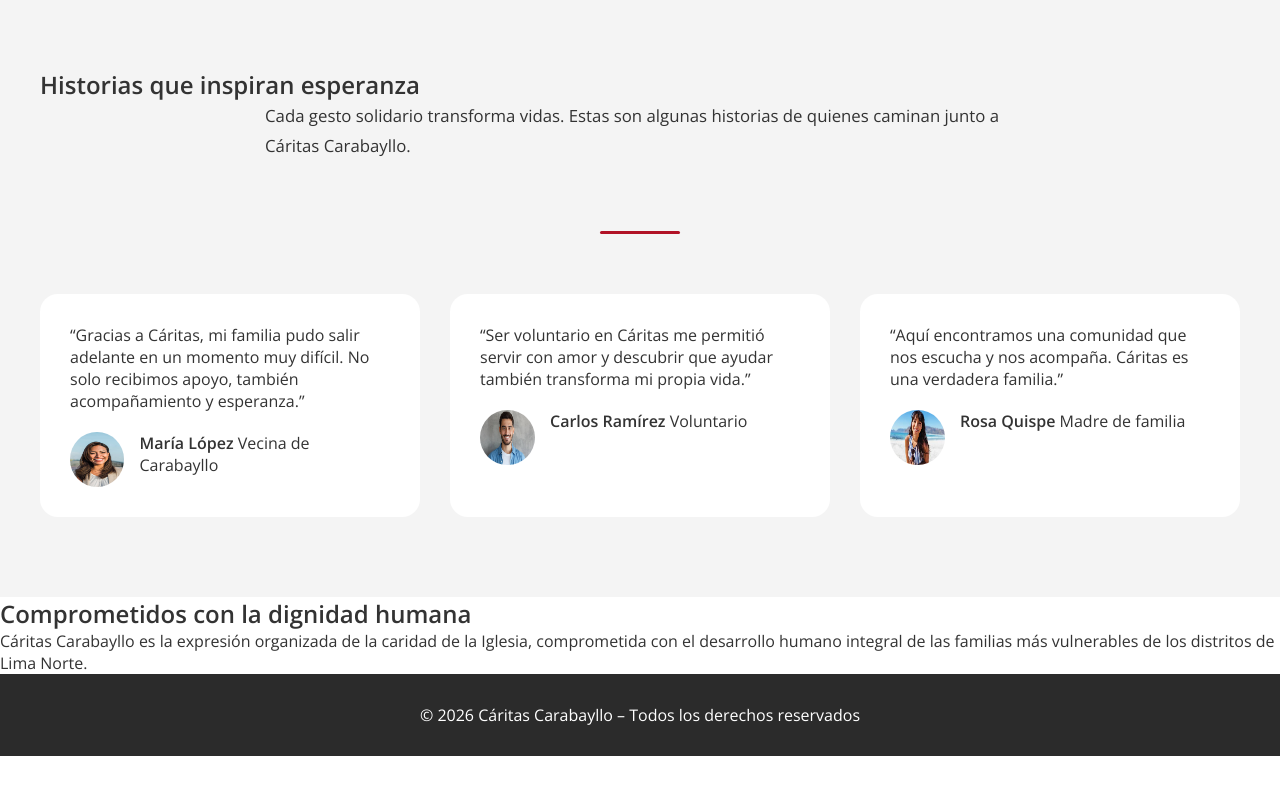
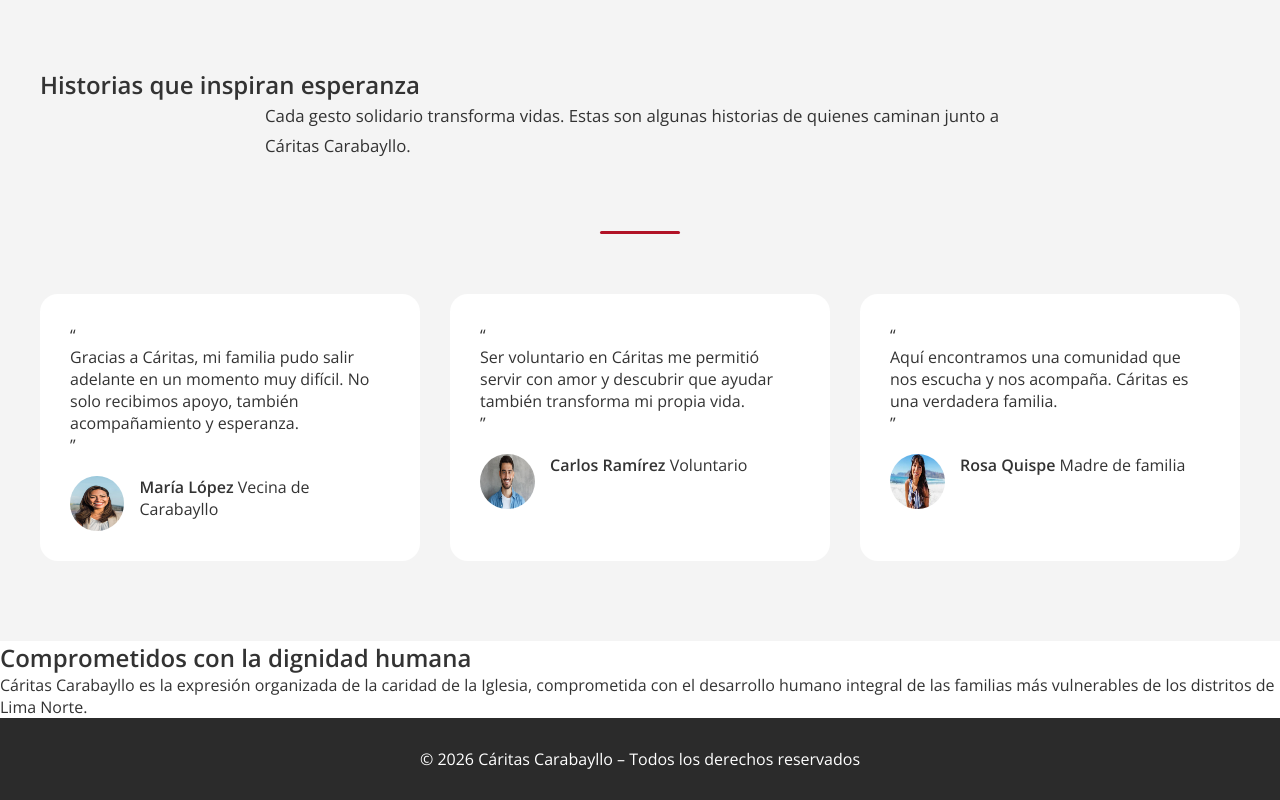
Before and after one commit to DESARROLLOWGS/4CARITAS-CARABAYLLO, a plain HTML site: page index.html in a window 1280 px wide. Shown: the part 2698-3498 px from the top of the page. Before the commit the page ends 3454 px from the top, so only its background shows below. Drawn offline with nearby package versions, Linux system fonts and the light colour scheme.

Commit message:
Update index.html

```diff
--- a/index.html
+++ b/index.html
@@ -7,6 +7,9 @@
 
   <!-- Google Fonts -->
   <link href="https://fonts.googleapis.com/css2?family=Montserrat:wght@600;700&family=Open+Sans:wght@300;400;600&display=swap" rel="stylesheet">
+  <!-- Comillas -->
+  <link rel="stylesheet" href="https://cdnjs.cloudflare.com/ajax/libs/font-awesome/6.5.0/css/all.min.css">
+
 
   <link rel="stylesheet" href="css/style.css">
 </head>
@@ -207,19 +210,28 @@
 <section class="testimonials-home">
   <div class="testimonials-container">
 
+    <div class="testimonials-header">
       <h2>Historias que inspiran esperanza</h2>
       <p class="testimonials-intro">
         Cada gesto solidario transforma vidas. Estas son algunas historias de quienes
         caminan junto a Cáritas Carabayllo.
       </p>
       <div class="testimonials-separator"></div>
+    </div>
+
     <div class="testimonials-slider">
       <div class="testimonials-grid">
+
         <div class="testimonial-card">
+          <span class="quote-icon quote-open">“</span>
+
           <p class="testimonial-text">
-            “Gracias a Cáritas, mi familia pudo salir adelante en un momento muy difícil.
-            No solo recibimos apoyo, también acompañamiento y esperanza.”
+            Gracias a Cáritas, mi familia pudo salir adelante en un momento muy difícil.
+            No solo recibimos apoyo, también acompañamiento y esperanza.
           </p>
+
+          <span class="quote-icon quote-close">”</span>
+
           <div class="testimonial-author">
             <img src="assets/img/testimonio1.jpg" alt="Beneficiaria Cáritas">
             <div>
@@ -230,10 +242,15 @@
         </div>
 
         <div class="testimonial-card">
+          <span class="quote-icon quote-open">“</span>
+
           <p class="testimonial-text">
-          “Ser voluntario en Cáritas me permitió servir con amor y descubrir que ayudar
-          también transforma mi propia vida.”
+            Ser voluntario en Cáritas me permitió servir con amor y descubrir que ayudar
+            también transforma mi propia vida.
           </p>
+
+          <span class="quote-icon quote-close">”</span>
+
           <div class="testimonial-author">
             <img src="assets/img/testimonio2.jpg" alt="Voluntario Cáritas">
             <div>
@@ -244,10 +261,15 @@
         </div>
 
         <div class="testimonial-card">
+          <span class="quote-icon quote-open">“</span>
+
           <p class="testimonial-text">
-          “Aquí encontramos una comunidad que nos escucha y nos acompaña.
-          Cáritas es una verdadera familia.”
+            Aquí encontramos una comunidad que nos escucha y nos acompaña.
+            Cáritas es una verdadera familia.
           </p>
+
+          <span class="quote-icon quote-close">”</span>
+
           <div class="testimonial-author">
             <img src="assets/img/testimonio3.jpg" alt="Familia beneficiaria">
             <div>
@@ -256,11 +278,14 @@
             </div>
           </div>
         </div>
+
       </div>
     </div>
+
     <div class="testimonials-dots" id="testimonials-dots"></div>
   </div>
 </section>
+
 
 
 
```
Lines whose indentation alone changed are shown as unchanged.
